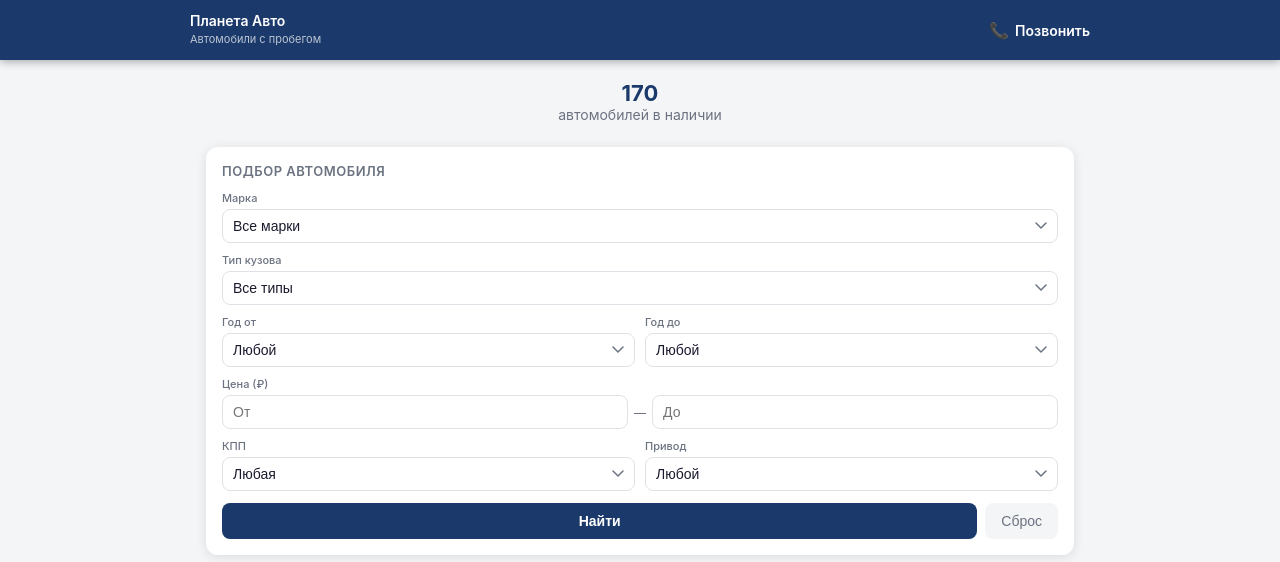
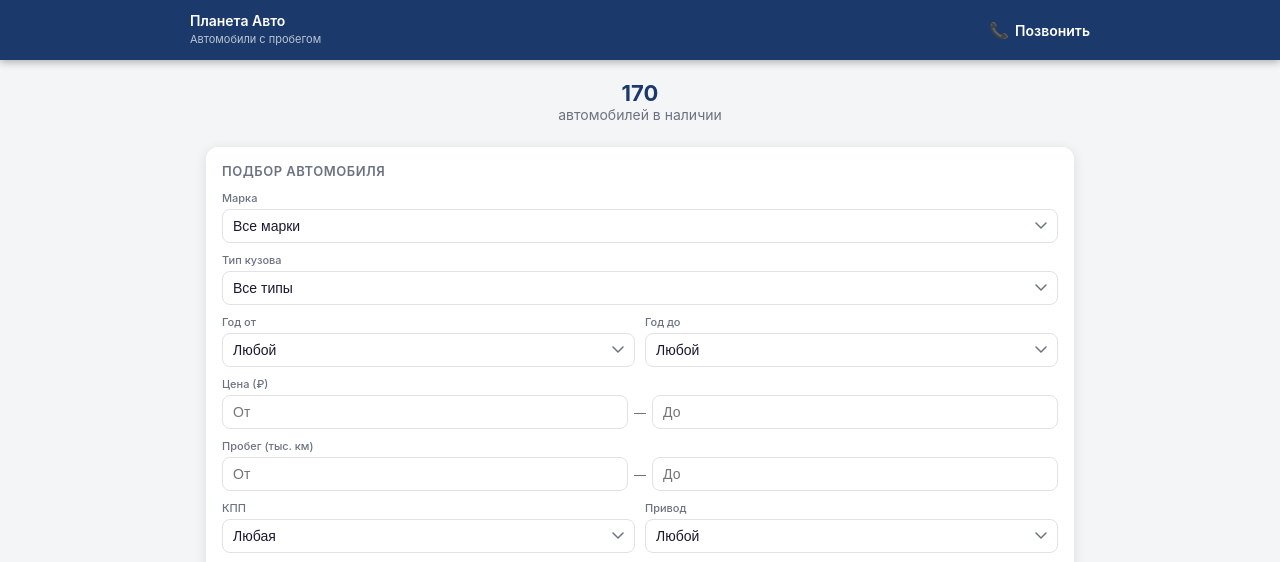
Before and after one commit to pristuppoevgenij-create/planeta-avto-catalog, a website: page public/index.html in a window 1280 px wide. Shown: the top 562 px of the page. Drawn offline with Linux system fonts and the light colour scheme.

Commit message:
feat: add mileage filter

```diff
--- a/public/index.html
+++ b/public/index.html
@@ -69,6 +69,14 @@
           <input type="number" id="filter-price-to" placeholder="До" min="0" step="10000">
         </div>
       </div>
+      <div class="filter-group" style="grid-column: span 2">
+        <label>Пробег (тыс. км)</label>
+        <div class="price-range">
+          <input type="number" id="filter-mileage-from" placeholder="От" min="0" step="10">
+          <span>—</span>
+          <input type="number" id="filter-mileage-to" placeholder="До" min="0" step="10">
+        </div>
+      </div>
       <div class="filter-group">
         <label>КПП</label>
         <select id="filter-gearbox">
```
